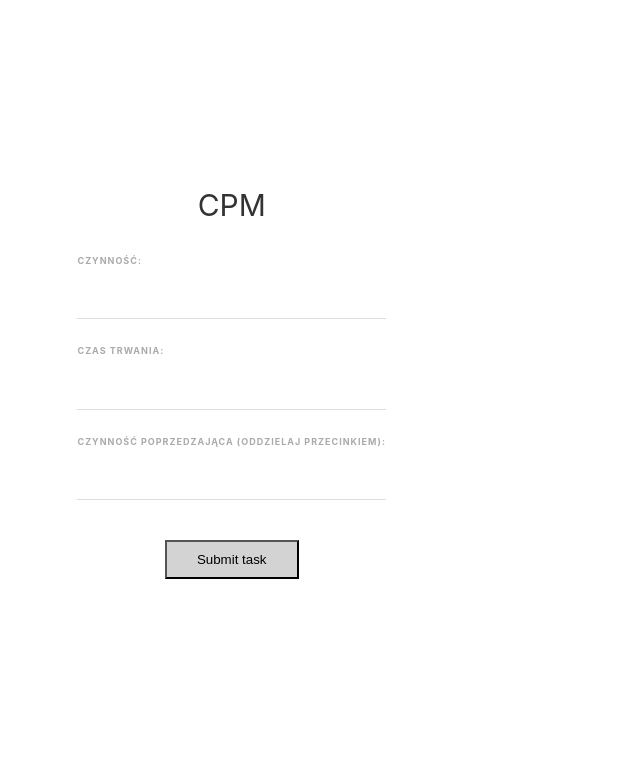
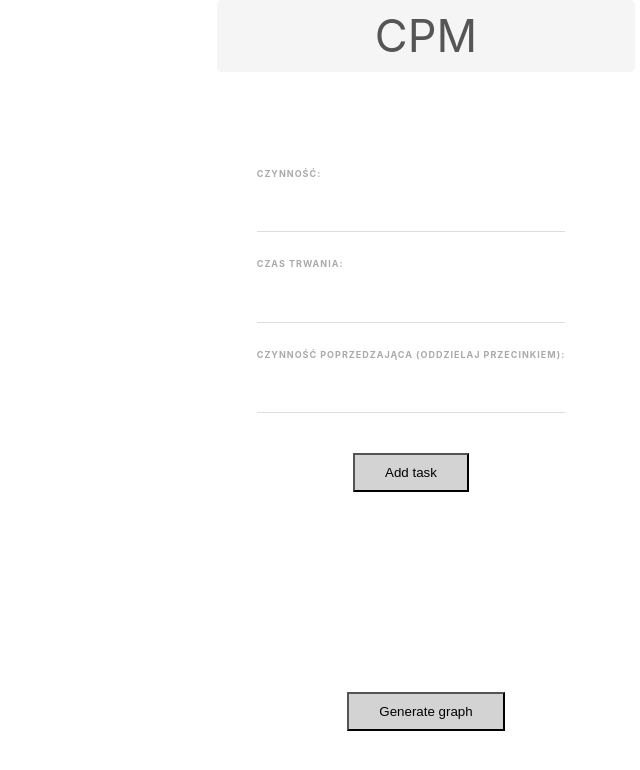
Before and after one commit to DawidNezo/boil, a Vue app in the folder boil/: page / in a window 1280 px wide. Shown: the top 770 px of the page, without its empty margins (214-854 px from the left). Built offline with nearby package versions, Linux system fonts and the light colour scheme.

Commit message:
cpm method (but not working)

```diff
--- /dev/null
+++ b/boil/src/components/CpmMethod.js
@@ -0,0 +1,104 @@
+class Task {
+    constructor(name, duration, dependencies = []) {
+      this.name = name;
+      this.duration = duration;
+      this.dependencies = dependencies;
+      this.earliestStart = 0;
+      this.latestStart = Infinity;//te liczymy
+      this.earliestFinish = this.duration;
+      this.latestFinish = Infinity;//te liczymy
+    }
+}
+
+// function findCPM(tasks) {
+//     tasks = calculateTasksParameters(tasks);
+//     console.log(tasks);
+//     tasks = tasks.filter((task) => task.earliestStart === task.latestStart);
+//     console.log(tasks);
+//     return tasks
+// }
+
+// function calculateTasksParameters(tasks) {
+
+//   //earliestStart i earliestFinish
+//   tasks.forEach((task) => {
+//     task.dependencies.forEach((dependencyName) => {
+//       const dependency = tasks.find((t) => t.name === dependencyName);
+//       task.earliestStart = Math.max(
+//         task.earliestStart,
+//         dependency.earliestFinish
+//       );
+//       task.earliestFinish = task.earliestStart + task.duration;
+//     });
+//   });
+//   //latestStart i latestFinish
+//   let pDuratuion = tasks[tasks.length - 1].earliestFinish;
+//   tasks
+//       .slice()
+//       .reverse()
+//       .forEach((task) => {
+//         if (task.latestStart === Infinity) {
+//           task.latestStart = pDuratuion - task.duration;
+//         }
+//         task.latestFinish = task.latestStart + task.duration;
+//         task.dependencies.forEach((dependencyName) => {
+//           const dependency = tasks.find((t) => t.name === dependencyName);
+//           dependency.latestFinish = Math.min(
+//             dependency.latestFinish,
+//             task.latestStart
+//           );
+//           dependency.latestStart = dependency.latestFinish - dependency.duration;
+//         });
+//       });
+//   tasks.forEach((task) => {
+//      task.latestStart = Math.abs(task.latestStart);
+//      task.latestFinish = Math.abs(task.latestFinish);
+//   });
+//   return tasks;
+// }
+
+function calculateEarliestStart(tasks) {
+  tasks.forEach((task) => {
+    task.dependencies.forEach((dependencyName) => {
+      const dependency = tasks.find((t) => t.name === dependencyName);
+      task.earliestStart = Math.max(
+        task.earliestStart,
+        dependency.earliestFinish
+      );
+      task.earliestFinish = task.earliestStart + task.duration;
+    });
+  });
+}
+
+function calculateLatestStart(tasks, projectDuration) {
+  tasks
+    .slice()
+    .reverse()
+    .forEach((task) => {
+      if (task.latestStart === Infinity) {
+        task.latestStart = projectDuration - task.duration;
+      }
+
+      task.latestFinish = task.latestStart + task.duration;
+
+      task.dependencies.forEach((dependencyName) => {
+        const dependency = tasks.find((t) => t.name === dependencyName);
+        dependency.latestFinish = Math.min(
+          dependency.latestFinish,
+          task.latestStart
+        );
+        dependency.latestStart = dependency.latestFinish - dependency.duration;
+      });
+    });
+}
+
+function findCPM(tasks) {
+  calculateEarliestStart(tasks);
+  calculateLatestStart(tasks,tasks[tasks.length - 1].earliestFinish);
+  console.log(tasks);
+  tasks = tasks.filter((task) => task.earliestStart === task.latestStart);
+  console.log(tasks);
+  return tasks;
+}
+
+export {Task, findCPM};
--- a/boil/src/components/Task.js
+++ /dev/null
@@ -1,11 +0,0 @@
-export default class Task {
-    constructor(name, duration, dependencies = []) {
-      this.name = name;
-      this.duration = duration;
-      this.dependencies = dependencies;
-      this.earliestStart = 0;
-      this.latestStart = Infinity;
-      this.earliestFinish = this.duration;
-      this.latestFinish = Infinity;
-    }
-  }
--- a/boil/src/views/AboutView.vue
+++ b/boil/src/views/AboutView.vue
@@ -1,6 +1,14 @@
 <template>
   <div class="about">
-    <h1>This is an about page</h1>
+    <h1>
+      Piotr Barasiński
+      <br/>
+      Dawid Mazur
+      <br/>
+      Katarzyna Batko
+      <br/>
+      Patryk Fiałkowski
+    </h1>
   </div>
 </template>
 
--- a/boil/src/views/HomeView.vue
+++ b/boil/src/views/HomeView.vue
@@ -1,31 +1,42 @@
 <template>
+  <h1>CPM</h1>
   <form>
-  <h1>CPM</h1>
+    <div id="addTask-container">
       <label>Czynność:</label>
       <input type="text" v-model="newTask"  required @keydown.enter.prevent/>
       <label>Czas trwania:</label>
-    <input type="text" v-model="newduration" required @keydown.enter.prevent/>
+      <input type="text" v-model="newDuration" required @keydown.enter.prevent/>
       <label>Czynność poprzedzająca (oddzielaj przecinkiem):</label>
       <input type="text" v-model="tempDependecie" @keyup="addDependecie" @keydown.enter.prevent/>
-    <div v-for="newdependencie in newdependencies" :key="newdependencie" class="pill">
+      <div v-for="newdependencie in newDependencies" :key="newdependencie" class="pill">
         {{ newdependencie }}
       </div>
       <div class="buttonContainer">
         <button type="submit" v-on:click.prevent="submitForm()" @keydown.enter.prevent>
-      Submit task
+          Add task
         </button>
       </div>
+    </div>
+    <div id="items-container">
       <div v-for="(task, index,) in tasks" :key="task.id" class="items">
-      <div>Czynność: {{ task.name }}<br> Czas trwania: {{ task.duration }}<br>
-      Czynności poprzedzające: {{ task.dependencies }}</div>
+        <div>
+          Czynność: {{ task.name }}<br> Czas trwania: {{ task.duration }}<br>
+          Czynności poprzedzające: {{ task.dependencies }}
+        </div>
         <div class="remove-item" @click="removeTask(index)">
          &times;
         </div>
       </div>
+    </div>
   </form>
+  <div id="graph-container">
+    <button type="submit" v-on:click.prevent="generateGraph()" @keydown.enter.prevent>
+          Generate graph
+        </button>
+  </div>
   </template>
 <script>
-import Task from '../components/Task.js';
+import { Task, findCPM } from '../components/CpmMethod';
   export default {
     data() {
       return {
@@ -33,8 +44,8 @@ import Task from '../components/Task.js';
         newTask:'',
         tempDependecie: '',
         tasks: [],
-        newduration: '',
-        newdependencies: []
+        newDuration: '',
+        newDependencies: []
       }
     },
     mounted() {
@@ -48,15 +59,15 @@ import Task from '../components/Task.js';
         if(e.key === ',' && this.tempDependecie){
           e.preventDefault();
           const cleanedDependecie = this.tempDependecie.replace(/^,+|,+$/g, '').toUpperCase();
-          if (!this.newdependencies.includes(cleanedDependecie)){
-            this.newdependencies.push(cleanedDependecie)
+          if (!this.newDependencies.includes(cleanedDependecie)){
+            this.newDependencies.push(cleanedDependecie)
           }
           this.tempDependecie = ''
         }
       },
       submitForm() {
       // Perform form validation if needed
-      if (this.newTask.trim() === '' || this.newduration.trim() === '') {
+      if (this.newTask.trim() === '' || this.newDuration.trim() === '') {
         // Handle validation error (show a message, prevent submission, etc.)
         console.log('Validation error: Please fill in all required fields.');
         return;
@@ -65,12 +76,12 @@ import Task from '../components/Task.js';
       this.addtasks();
     },
       addtasks() {
-        const myTask = new Task(this.newTask, parseInt(this.newduration), this.newdependencies);
+        const myTask = new Task(this.newTask, parseInt(this.newDuration), this.newDependencies);
         // this.tasks.push({
         //   id: this.idFortask,
         //   taskName: this.newTask,
-        //   duration: parseInt(this.newduration),
-        //   dependencie: this.newdependencies
+        //   duration: parseInt(this.newDuration),
+        //   dependencie: this.newDependencies
         // })
         this.tasks.push(myTask);
         console.log(this.tasks);
@@ -79,31 +90,49 @@ import Task from '../components/Task.js';
 
         this.newTask = '';
         //this.idFortask++;
-        this.newduration = '';
-        this.newdependencies = [];
+        this.newDuration = '';
+        this.newDependencies = [];
       },
       removeTask(index){
         this.tasks.splice(index, 1);
         console.log(this.tasks);
 
         localStorage.setItem('tasks', JSON.stringify(this.tasks));
+      },
+      generateGraph() {
+        if(this.tasks.length < 2) console.log("Add tasks before generating graph")
+        else
+        {
+          let cpmFiltredTasks = findCPM(this.tasks);
+        }
       }
     }
   }
 </script>
 
 <style>
+#app{
+  display: flex;
+  flex-direction: column;
+}
+h1{
+  font-size: 45px;
+  background-color: whitesmoke;
+  text-align: center;
+  color: #555;
+  border-radius: 5px;
+}
 form {
-  max-width: 420px;
+  display: flex;
+  flex-direction: row;
   margin: 30px auto;
   background: white;
   text-align: left;
   padding: 40px;
   border-radius: 10px;
 }
-h1{
-  color: #333;
-  text-align: center;
+#addTask-container{
+  min-width: 300px;
 }
 label {
   color: #aaa;
@@ -125,9 +154,17 @@ input {
   color: #555;
 
 }
+#items-container{
+  margin-left: 30px;
+  display: flex;
+  flex-wrap: wrap;
+  flex-direction: row;
+}
+
 .items{
-  margin-bottom: 12px;
+  margin: 5px;
   display: flex;
+  flex-direction: column;
   align-items: center;
   justify-content: space-between;
   font-weight: bold;
@@ -168,4 +205,13 @@ button{
   color: #777;
   cursor: pointer;
 }
+#graph-container{
+  display: flex;
+  flex-direction: row;
+  margin: 30px auto;
+  background: white;
+  text-align: left;
+  padding: 40px;
+  border-radius: 10px;
+}
 </style>
```
Lines whose indentation alone changed are shown as unchanged.
